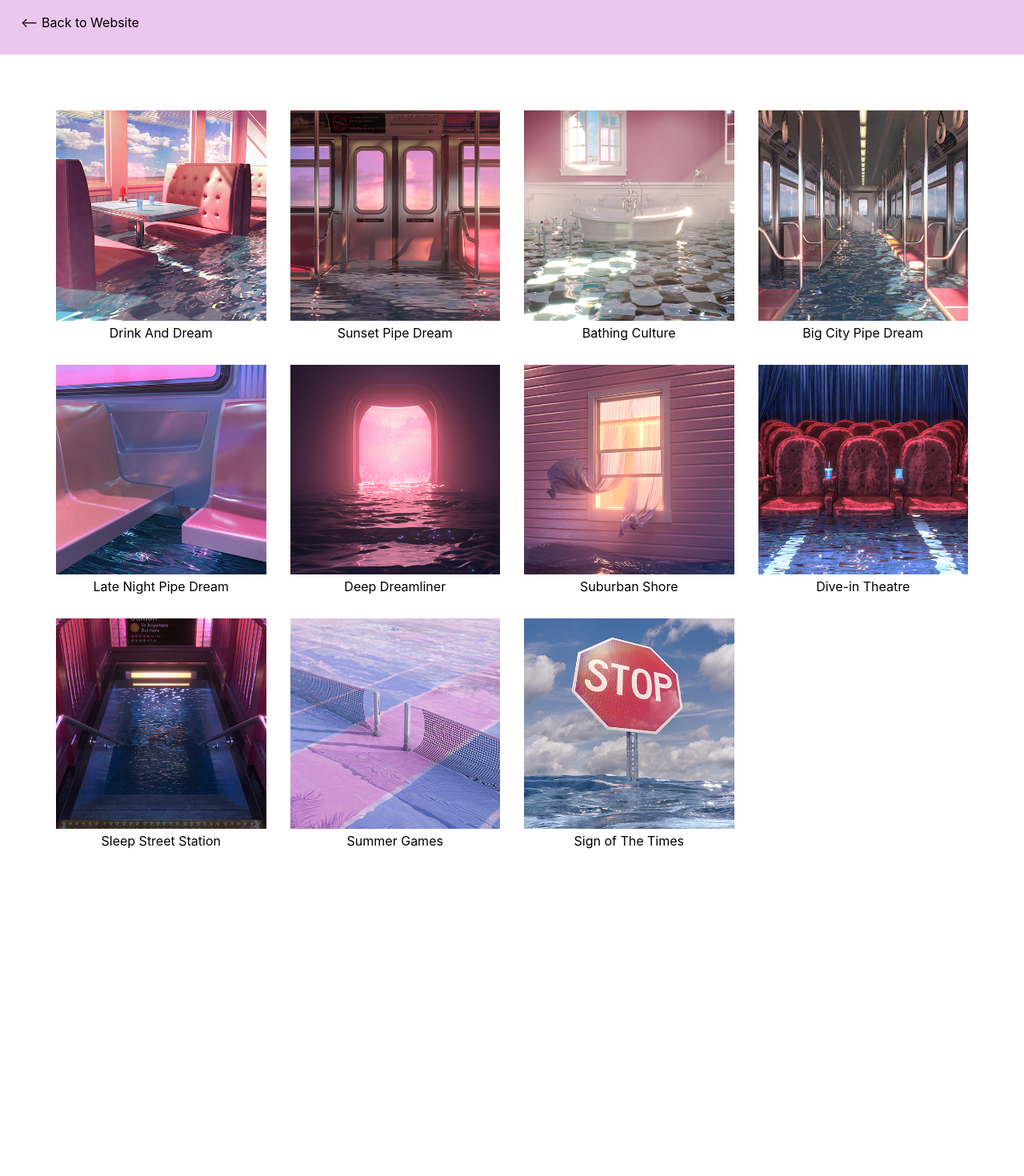
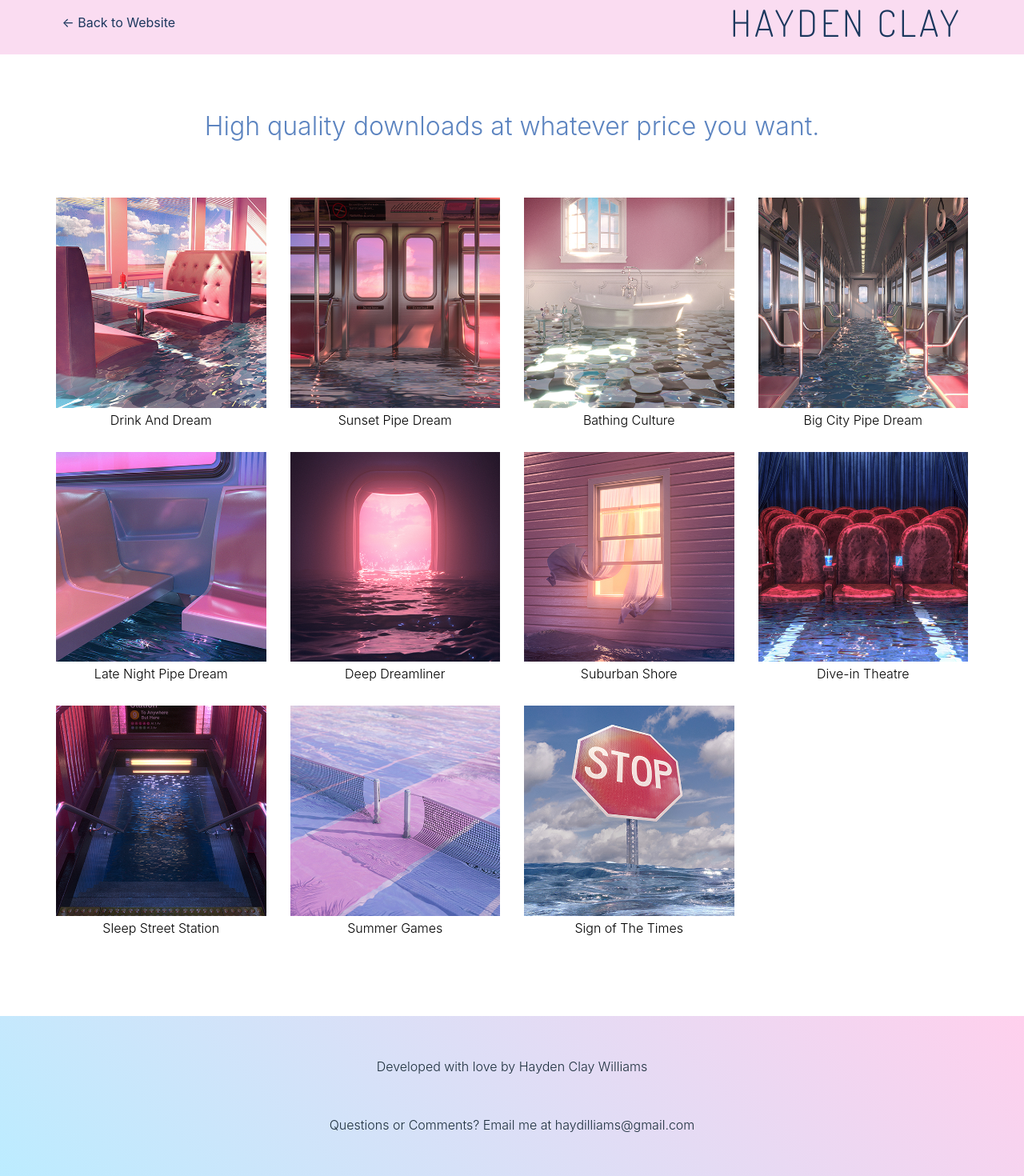
Before and after one commit to Haydilliams/download-page, a React (Create React App) app: page / in a window 1280 px wide. Shown: the part 12-1482 px from the top of the page at 80% size. Before the commit the page ends 1123 px from the top, so only its background shows below. Built offline with nearby package versions, Linux system fonts and the light colour scheme.

Commit message:
Improved header, added footer, improved form style

```diff
--- a/public/index.html
+++ b/public/index.html
@@ -9,6 +9,7 @@
       content="Pay-what-you-want download page for high-resolution photos"
     />
     <link rel="stylesheet" href="https://fonts.googleapis.com/css?family=Roboto:300,400,500,700&display=swap" />
+    <link href='https://fonts.googleapis.com/css?family=Dosis:300,400,500,700' rel='stylesheet'>
     <!--
       manifest.json provides metadata used when your web app is installed on a
       user's mobile device or desktop. See https://developers.google.com/web/fundamentals/web-app-manifest/
--- a/src/App.js
+++ b/src/App.js
@@ -2,13 +2,13 @@ import React from 'react';
 import './App.css';
 import './App.scss';
 import PhotoBlock from './PhotoBlock';
+import Header from './Header';
 
 function App() {
   return (
     <div className="App">
-      <div className="header">
-        <div> {"<--"} Back to Website</div>
-      </div>
+      <Header navElement={<a href="https://www.haydenclay.com">{"←"} Back to Website</a>}></Header>
+      <div className="top-message">High quality downloads at whatever price you want.</div>
       <div className='wrapper'>
         <PhotoBlock imageName='Drink_And_Dream' />
         <PhotoBlock imageName='Sunset_Pipe_Dream' />
@@ -22,6 +22,10 @@ function App() {
         <PhotoBlock imageName='Summer_Games' />
         <PhotoBlock imageName='Sign_of_The_Times' />
       </div>
+      <div className="footer">
+        <div>Developed with love by Hayden Clay Williams</div>
+        <div>Questions or Comments? Email me at haydilliams@gmail.com</div>
+      </div>
     </div>
   );
 }
--- a/src/App.scss
+++ b/src/App.scss
@@ -1,9 +1,58 @@
+$header-font-color: rgb(28, 56, 94);
+$top-message-color: rgb(92, 132, 192);
+$gradient: (45deg, rgba(188,236,255,1) 0%, rgba(255,208,237,1) 100%);
+
 .header {
-  display: grid;
-  grid-template-columns: 200px;
-  width: 100%;
+  display: flex;
+  justify-content: space-around;
   height: 10vmin;
-  background-color: #ebc6ee;
+  background-color: #fadcf1;
+}
+
+.header-pad {
+  width: 30%;
+}
+
+.title {
+  margin: auto;
+  font-size: 46px;
+  letter-spacing: 4px;
+  color: $header-font-color;
+  font-family: 'Dosis';
+  font-weight: 300;
+}
+
+
+a:link {
+  text-decoration: none;
+}
+
+a {
+  color: $header-font-color;
+}
+
+.top-message {
+  margin: 70px;
+  font-size: 2rem;
+  font-weight: 300;
+  color: $top-message-color;
+}
+
+.footer {
+  display: flex;
+  flex-direction: column;
+  margin-top: 100px;
+  justify-content: space-evenly;
+  height: 25vmin;
+  background: -moz-linear-gradient($gradient);
+  background: -webkit-linear-gradient($gradient);
+  background: linear-gradient($gradient);
+}
+
+.footer > div {
+  font-size: 16px;
+  font-weight: 300;
+  color: rgb(29, 47, 61);
 }
 
 .photo-button-holder {
@@ -54,6 +103,7 @@
   grid-template-columns: repeat(1, auto);
   grid-gap: 30px;
   padding: 20px;
+  padding-top: 0px;
   margin: 30px;
 }
 
@@ -97,6 +147,7 @@
 }
 
 .photo-text {
+  font-weight:300;
   position: absolute;
   top: 100%;
   left: 0;
@@ -105,10 +156,12 @@
 
 .download-wrapper {
   display: flex;
+  flex-direction: column;
   width: 75%;
   max-width: 1000px;
   margin: auto;
-  margin-top: 20px;
+  margin-top: 30px;
+  margin-bottom: 30px;
 }
 
 .download-photo-block {
@@ -121,22 +174,12 @@
   width: 100%;
 }
 
-.text-and-payment-block {
-  background-color: blueviolet;
-  text-align: left;
-  display: grid;
-  height: 100%;
-  grid-template-rows: auto auto auto;
-  grid-gap: 10px;
-}
-
 .download-text-block {
-  width: 80%;
   display: flex;
-  justify-content: space-evenly;
+  justify-content: center;
   flex-direction: column;
-  margin-left: 10px;
-  border-radius: 5px;
+  margin: auto;
+  margin-top: 20px;
 }
 
 .download-text {
@@ -169,6 +212,8 @@
 
 .free-form-holder {
   margin: auto;
+  margin-top: 10px;
+  margin-bottom: 10px;
   width: 80%;
   display: flex;
   justify-content: center;
@@ -218,14 +263,31 @@
 
 .form-holder {
   background: rgb(188,236,255);
-  background: -moz-linear-gradient(45deg, rgba(188,236,255,1) 0%, rgba(255,208,237,1) 100%);
-  background: -webkit-linear-gradient(45deg, rgba(188,236,255,1) 0%, rgba(255,208,237,1) 100%);
-  background: linear-gradient(45deg, rgba(188,236,255,1) 0%, rgba(255,208,237,1) 100%);
+  background: -moz-linear-gradient($gradient);
+  background: -webkit-linear-gradient($gradient);
+  background: linear-gradient($gradient);
   margin: auto;
-  margin-top: 20px;
   left: 0;
   right: 0;
   position: absolute;
+}
+
+// Header Media Screens
+
+@media screen and (max-width: 580px) {
+  .header {
+    height: 15vmin;
+  }
+}
+
+@media screen and (max-width: 768px) {
+  .header-pad {
+    width: 0%;
+  }
+
+  .title {
+    font-size: 34px;
+  }
 }
 
 // Media Screens for the grid on the main page
@@ -263,3 +325,22 @@
 }
 
 // Media Screens for the download page
+@media screen and (min-width: 804px) {
+  .download-wrapper {
+    flex-direction: row;
+
+  }
+
+  .download-text-block {
+    width: 80%;
+    margin: 0px;
+    margin-left: 20px;
+    justify-content: space-around;
+  }
+}
+
+@media screen and (max-width: 804px) {
+  .paypal-holder {
+    width: 60%;
+  }
+}
--- a/src/FreeDownloadForm.js
+++ b/src/FreeDownloadForm.js
@@ -11,6 +11,14 @@ const useStyles = makeStyles((theme) => ({
             margin: theme.spacing(1),
             width: 250,
         },
+        '& label.Mui-focused': {
+            color: 'black',
+        },
+        '& .MuiOutlinedInput-root': {
+            '&.Mui-focused fieldset': {
+                borderColor: 'rgb(170, 198, 250)',
+            },
+        }
     },
     button: {
         margin: theme.spacing(1),
--- /dev/null
+++ b/src/Header.js
@@ -0,0 +1,13 @@
+import React from 'react';
+
+export default function Header(props) {
+    return (
+        <div className="header">
+            {props.navElement}
+        <div className="header-pad"></div>
+        <div className="title">
+          HAYDEN CLAY
+        </div>
+      </div>
+    )
+}
--- a/src/PaypalButtons.js
+++ b/src/PaypalButtons.js
@@ -7,15 +7,12 @@ export default function PaypalButtons(props) {
     const clientId = process.env.REACT_APP_CLIENT_ID;
 
     return (
+        <div className="paypal-holder">
             <PayPalButton
                 style={{
                     'color': 'blue'
                 }}
-
-            options={{
-                clientId: clientId
-            }}
-
+                options={{ clientId: clientId }}
                 amount={props.price}
                 shippingPreference="NO_SHIPPING"
                 onSuccess={(details, data) => {
@@ -30,5 +27,6 @@ export default function PaypalButtons(props) {
                     });
                 }}
             />
+        </div>
     );
 }
--- a/src/pages/Download.js
+++ b/src/pages/Download.js
@@ -2,6 +2,7 @@ import React, { useState, useEffect } from 'react';
 import { NavLink, Redirect } from 'react-router-dom';
 import '../App.css';
 import '../App.scss';
+import Header from '../Header';
 import { CSSTransition } from 'react-transition-group';
 import PaypalButtons from '../PaypalButtons'
 import TextField from '@material-ui/core/TextField';
@@ -30,11 +31,11 @@ export default function Download(props) {
     };
 
     useEffect(() => {
-        currentPrice === 0 ? setIsPaying(false) : setIsPaying(true);
+        currentPrice == 0 ? setIsPaying(false) : setIsPaying(true);
     }, [currentPrice]);
 
     function buttonBehavior() {
-        if (currentPrice === 0) {
+        if (currentPrice == 0) {
             return 'Download';
         }
         else {
@@ -50,9 +51,7 @@ export default function Download(props) {
     if (imagePath in images) {
         return (
             <div className="App">
-                <div className="header">
-                    <NavLink to='/'>{"<--"} Back to All Images</NavLink>
-                </div>
+                <Header navElement={<NavLink to='/'>{"←"} Back to All Images</NavLink>}></Header>
                 <div className='download-wrapper'>
                     <div className='download-photo-block'><img src={images[imagePath]} alt={readableImageName} /></div>
                     <div className='download-text-block'>
@@ -84,17 +83,13 @@ export default function Download(props) {
                     <div className="form-holder">
                         <CSSTransition unmountOnExit in={isPaying}
                             timeout={{ enter: 300, exit: 100 }} classNames="my-node">
-                            <div className="paypal-holder">
-                                <PaypalButtons price={currentPrice}></PaypalButtons>
-                            </div>
+                            <PaypalButtons price={currentPrice}></PaypalButtons>
                         </CSSTransition>
                     </div>
                     <div className="form-holder">
                         <CSSTransition unmountOnExit in={!isPaying}
                             timeout={{ enter: 300, exit: 100 }} classNames="my-node">
-                            <div>
-                                <FreeDownloadForm></FreeDownloadForm>
-                            </div>
+                            <FreeDownloadForm></FreeDownloadForm>
                         </CSSTransition>
                     </div>
                 </div>
@@ -111,7 +106,15 @@ const useStyles = makeStyles((theme) => ({
     root: {
         '& > *': {
             margin: theme.spacing(1),
-            width: 250
+            width: 250,
         },
+        '& label.Mui-focused': {
+            color: 'black',
+          },
+        '& .MuiOutlinedInput-root': {
+            '&.Mui-focused fieldset': {
+                borderColor: 'rgb(170, 198, 250)',
+            },
+        }
     },
 }));
```
Lines whose indentation alone changed are shown as unchanged.
